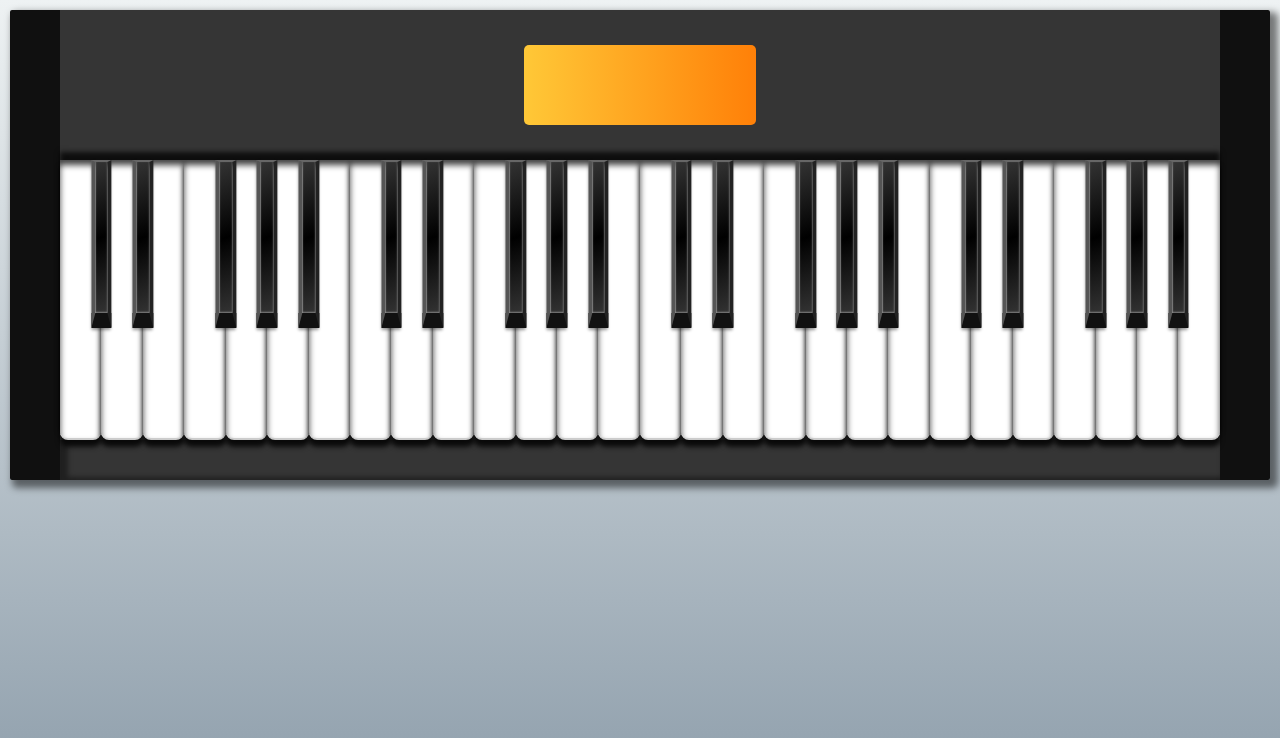
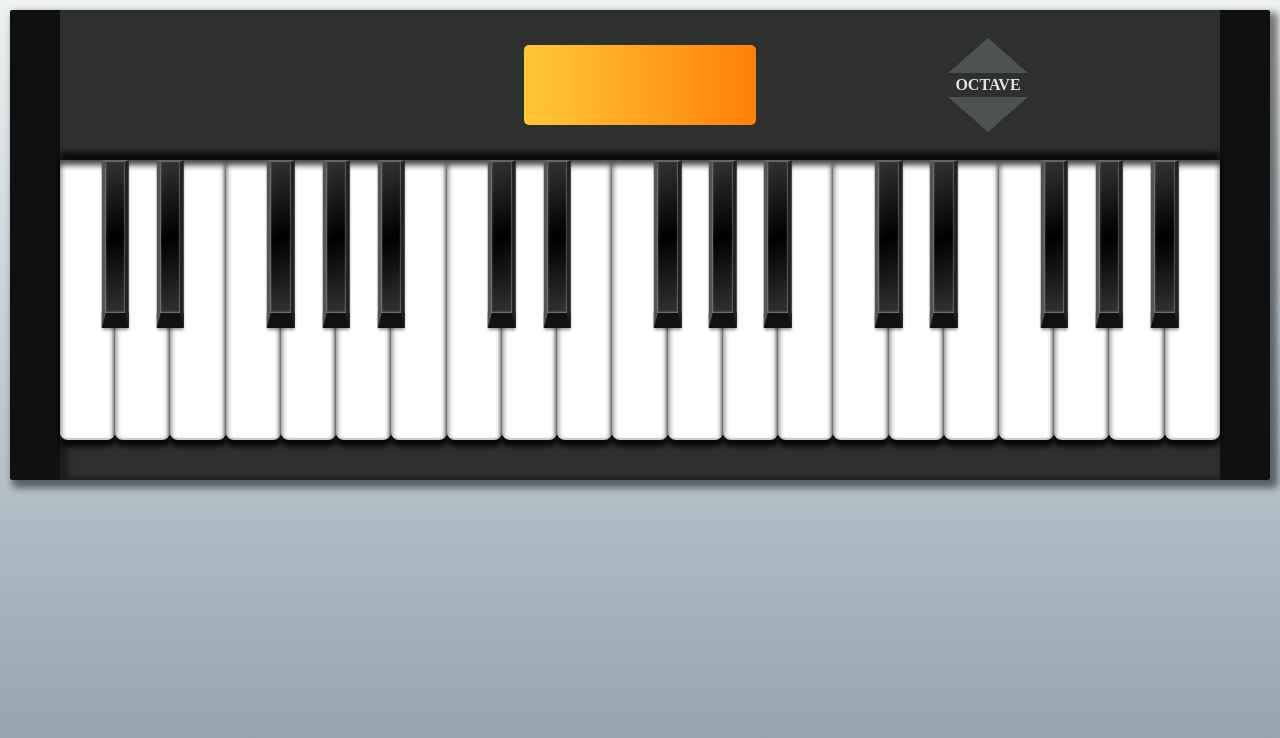
Before and after one commit to peng-hf/piano-js, a website built with webpack: page index.html in a window 1280 px wide. Built offline with nearby package versions, Linux system fonts and the light colour scheme.

Commit message:
Add/remove octave working

```diff
--- a/assets/styles/index.scss
+++ b/assets/styles/index.scss
@@ -19,7 +19,7 @@ body {
 
 .wrapper {
   border-width: 0 50px;
-  border-color: $piano-border-color;;
+  border-color: $border-color;;
   border-style: solid;
   border-radius: 2px;
   box-shadow: 5px 5px 7px 3px rgba(0, 0 , 0, .5);
@@ -28,16 +28,48 @@ body {
 
 .bar {
   height: 40px;
-  background: $piano-main-color;
+  background: $main-color;
   box-shadow: inset 5px 0 5px 3px rgba(0, 0, 0, .4);
 }
 
 .dashboard {
   height: 150px;
-  background-color: $piano-main-color;
+  background-color: $main-color;
   display: flex;
-  justify-content: center;
+  justify-content: space-between;
   align-items: center;
+
+  .buttons {
+    flex: 1;
+    display: flex;
+    justify-content: center;
+
+    .triangle {
+      .text {
+        color: $button-triangle-text;
+        text-align: center;
+        text-transform: uppercase;
+        font-weight: 600;
+        margin: 3px 0;
+      }
+
+      .up {
+        height: 0;
+        width: 0;
+        border-width: 0 40px 35px 40px;
+        border-color: transparent transparent $button-color transparent;
+        border-style: solid;
+      }
+
+      .down {
+        height: 0;
+        width: 0;
+        border-width: 35px 40px 0 40px;
+        border-color: $button-color transparent transparent transparent;
+        border-style: solid;
+      }
+    }
+  }
 
   .screen {
     width: 20%;
@@ -52,7 +84,7 @@ body {
 .piano {
   display: flex;
   height: 280px;
-  background: $piano-main-color;
+  background: $main-color;
   box-shadow: 0px -8px 5px 0px rgba(0, 0, 0, .75);
 
   .key {
--- a/assets/styles/utils.scss
+++ b/assets/styles/utils.scss
@@ -1,4 +1,7 @@
-$piano-main-color: #353535;
-$piano-border-color: #101010;
+/* Piano */
+$main-color:#2E2F2F;
+$border-color: #101010;
 
-// add piano shadow
+/* Piano buttons */
+$button-color: #4E5253;
+$button-triangle-text: #e2e2e2;
--- a/index.html
+++ b/index.html
@@ -10,7 +10,15 @@
 <body>
   <div class="wrapper">
     <div class="dashboard">
+      <div class="buttons"></div>
       <div class="screen"></div>
+      <div class="buttons">
+        <div class="triangle">
+          <div class="up" id="btn-add-octave"></div>
+          <div class="text">Octave</div>
+          <div class="down" id="btn-remove-octave"></div>
+        </div>
+      </div>
     </div>
     <div id="piano" class="piano"></div>
     <div class="bar"></div>
--- a/src/config.js
+++ b/src/config.js
@@ -1,7 +1,7 @@
 // Piano config
 
 const config = {
-  initialNbOctaves: 4 // Initial number of octaves displayed (maximum 5)
+  initialNbOctaves: 3 // Initial number of octaves displayed (maximum 5)
 }
 
 export default config
--- a/src/index.js
+++ b/src/index.js
@@ -18,9 +18,16 @@ const Piano = {
     this.$piano = document.querySelector('#piano') // DOM Caching
   },
   bindEvents () {
+    /* Keybaords events */
     ['mousedown', 'mouseup', 'mouseover', 'mouseout'].forEach(evtName => {
       this.$piano.addEventListener(evtName, this.mouseHandler.bind(this))
     })
+
+    /* Buttons events */
+    const $btnAddOctave = document.getElementById('btn-add-octave')
+    const $btnRemoveOctave = document.getElementById('btn-remove-octave')
+    $btnAddOctave.addEventListener('click', this.addOctaveRenderAction.bind(this))
+    $btnRemoveOctave.addEventListener('click', this.removeOctaveRenderAction.bind(this))
   },
   init () {
     this.data()
@@ -44,20 +51,21 @@ const Piano = {
   insertKeys (keys, before = false) {
     // Helper function to insert keys to the DOM
     var $keysFrag = document.createDocumentFragment()
-    var $previousKey
+    var $saveWrapperKey
     keys.forEach(key => {
       var $key = document.createElement('div')
       $key.dataset.note = key.note
-      if ($previousKey && !this.isWhiteKey(key.note)) {
+      if ($saveWrapperKey && !this.isWhiteKey(key.note)) {
         $key.classList.add('black')
-        $previousKey.appendChild($key)
+        $saveWrapperKey.appendChild($key)
       } else {
         let $wrapperKey = document.createElement('div')
+        $wrapperKey.dataset.octave = key.note.slice(-1)
         $wrapperKey.classList.add('key')
         $key.classList.add('white')
         $wrapperKey.appendChild($key)
         $keysFrag.appendChild($wrapperKey)
-        $previousKey = $wrapperKey
+        $saveWrapperKey = $wrapperKey
       }
     })
     if (before) {
@@ -83,7 +91,6 @@ const Piano = {
       const newOctaveNo = OCTAVES_ORDER[this.curNbOctaves]
       // Insert before if new octave to add is lower than the minimum current octave displayed
       const insertBefore = newOctaveNo < minCurOctaveNo
-      console.log('insert before', insertBefore)
       const keys = OCTAVES_BY_NO[newOctaveNo]
       this.insertKeys(keys, insertBefore)
       this.curNbOctaves++
@@ -92,10 +99,10 @@ const Piano = {
     }
   },
   removeOctaveRenderAction () {
-    if (this.curNbOctaves > 0) {
+    if (this.curNbOctaves > 1) {
       const octaveNoRemove = OCTAVES_ORDER[this.curNbOctaves - 1] // octave number (no) to remove
-      console.log('octave to remove', octaveNoRemove)
-      console.log('current number of octave', this.curNbOctaves)
+      const $keysToRemove = document.querySelectorAll(`[data-octave="${octaveNoRemove}"]`)
+      $keysToRemove.forEach($key => { $key.remove() })
       this.curNbOctaves--
     }
   },
```
